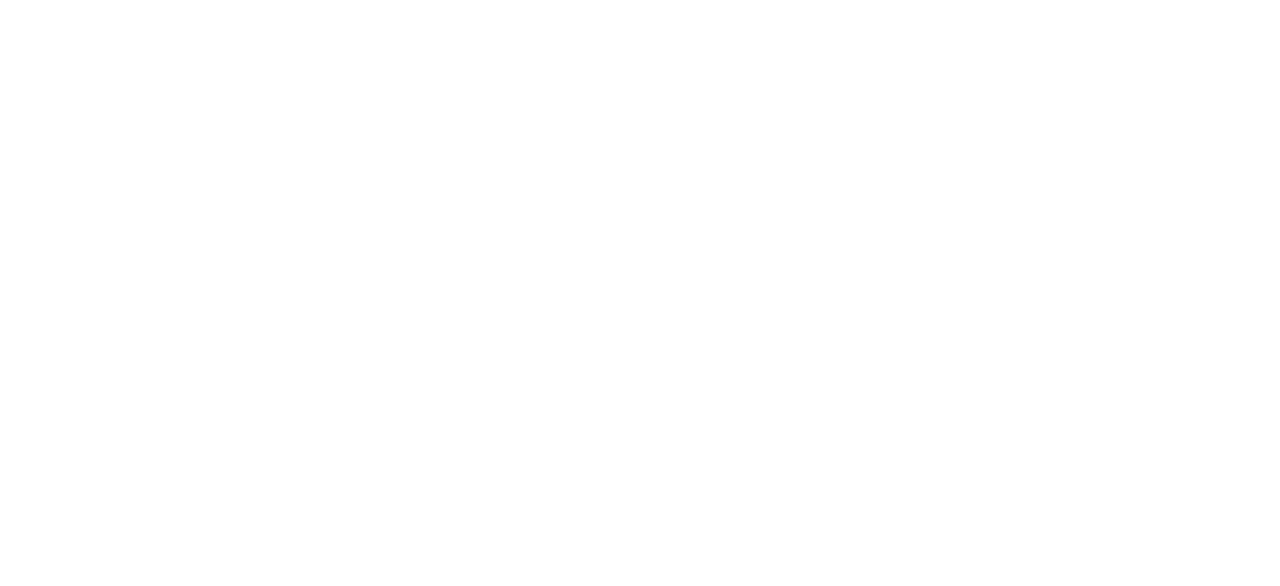
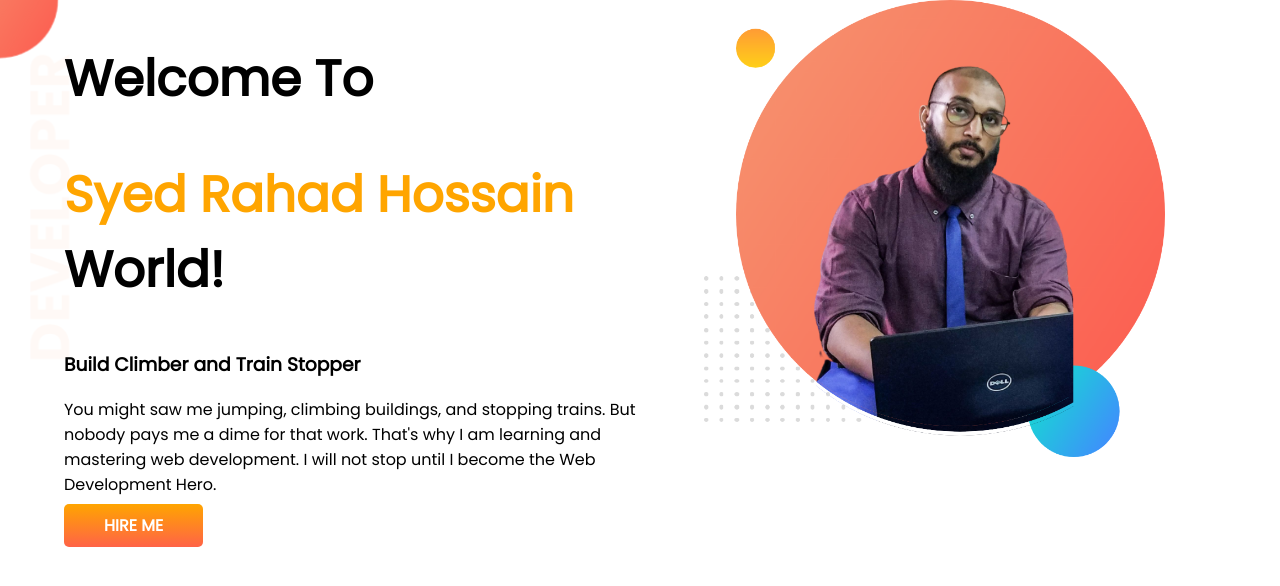
Before and after one commit to SyedRahadHossain/developer-portfolio, a plain HTML site: page index.html in a window 1280 px wide. Drawn offline with Linux system fonts and the light colour scheme.

Commit message:
First portion complete and top banner added

```diff
--- a/index.html
+++ b/index.html
@@ -1,12 +1,41 @@
 <!DOCTYPE html>
 <html lang="en">
-<head>
-    <meta charset="UTF-8">
-    <meta http-equiv="X-UA-Compatible" content="IE=edge">
-    <meta name="viewport" content="width=device-width, initial-scale=1.0">
+  <head>
+    <meta charset="UTF-8" />
+    <meta http-equiv="X-UA-Compatible" content="IE=edge" />
+    <meta name="viewport" content="width=device-width, initial-scale=1.0" />
     <title>Syed Rahad Hossain Portfolio</title>
-</head>
-<body>
+    <link rel="preconnect" href="https://fonts.googleapis.com" />
+    <link rel="preconnect" href="https://fonts.gstatic.com" crossorigin />
+    <link
+      href="https://fonts.googleapis.com/css2?family=Poppins&display=swap"
+      rel="stylesheet"
+    />
+    <link rel="stylesheet" href="style.css" />
+  </head>
 
-</body>
+  <body>
+    <section class="top-banner">
+      <div class="half-width">
+        <h1>Welcome To</h1>
+        <h1><span class="orange-color"> Syed Rahad Hossain </span>World!</h1>
+        <h3>Build Climber and Train Stopper</h3>
+        <p>
+          You might saw me jumping, climbing buildings, and stopping trains. But
+          nobody pays me a dime for that work. That's why I am learning and
+          mastering web development. I will not stop until I become the Web
+          Development Hero.
+        </p>
+        <a
+          class="link-button"
+          target="_blank"
+          href="https://www.linkedin.com/in/syedrahadhossain/"
+          >HIRE ME</a
+        >
+      </div>
+      <div class="half-width">
+        <img src="my-bg.png" alt="" />
+      </div>
+    </section>
+  </body>
 </html>
--- a/style.css
+++ b/style.css
@@ -0,0 +1,32 @@
+body {
+  font-family: "Poppins", sans-serif;
+  margin: 0;
+}
+h1 {
+  font-size: 50px;
+}
+.orange-color {
+  color: orange;
+}
+section {
+  display: flex;
+}
+.half-width {
+  width: 50%;
+  padding-left: 5%;
+}
+.half-width img {
+  width: 80%;
+}
+.link-button {
+  text-decoration: none;
+  background-image: linear-gradient(orange, tomato);
+  padding: 10px 40px;
+  color: white;
+  font-weight: 700;
+  border-radius: 5px;
+}
+.top-banner {
+  background-image: url(images/top-banner.png);
+  background-repeat: no-repeat;
+}
```
Also changed, not shown: images/dream-bg.png (added), images/exp-bg.png (added), images/jhankar.png (added), images/jhankar2.png (added), images/my-bg.png (added), images/my-bg2.png (added), images/top-banner.png (added), my-bg.png (added), 7 other files.
